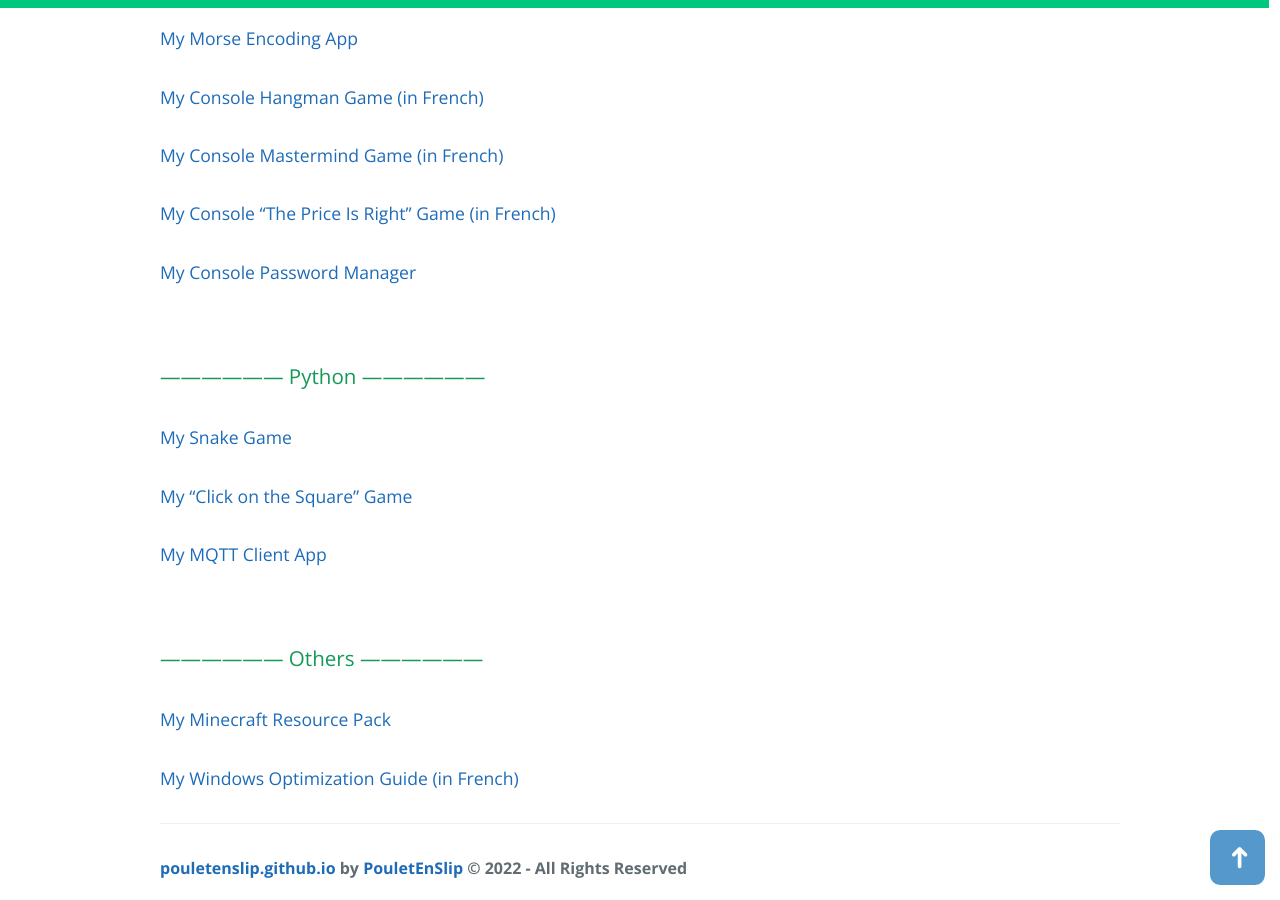
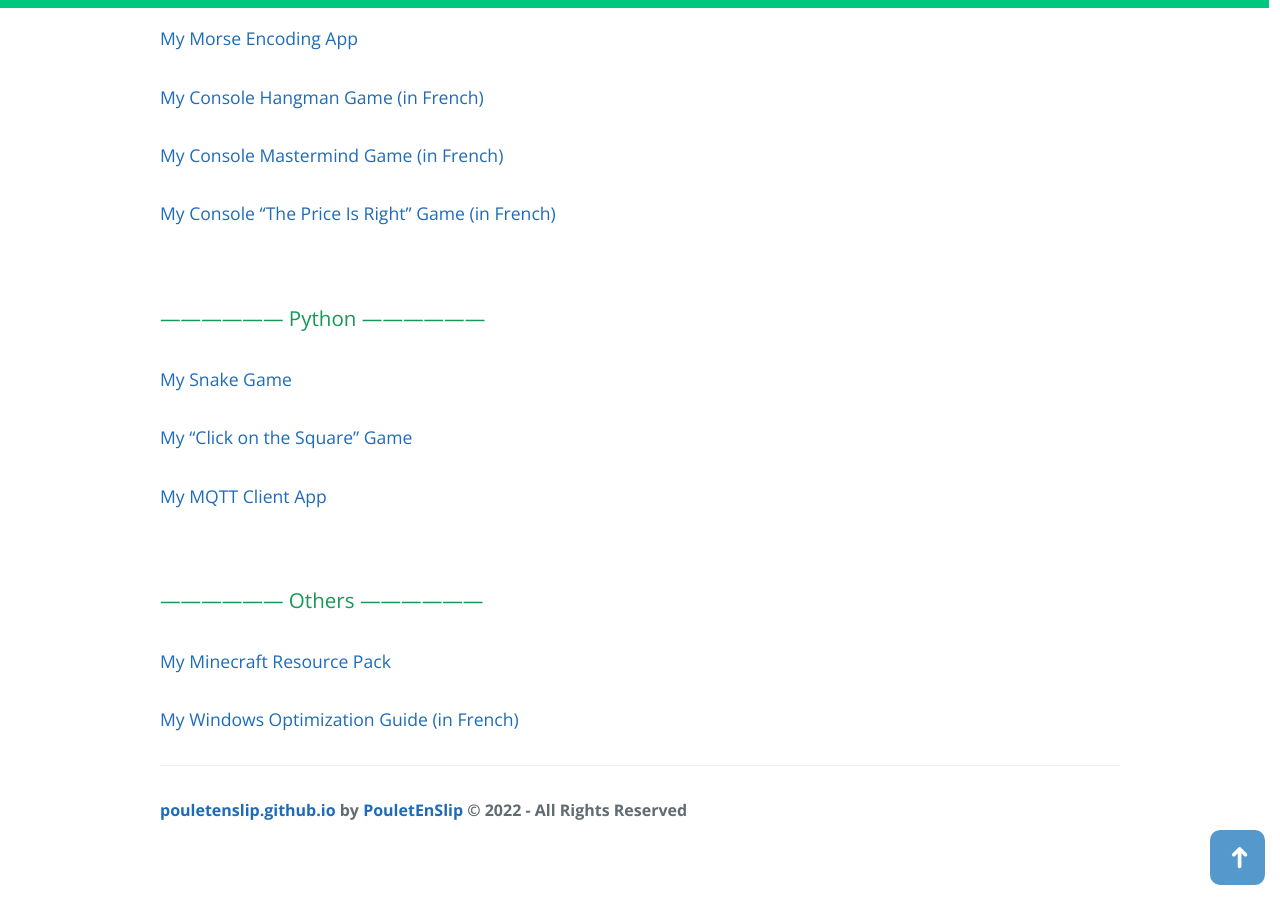
Before and after one commit to PouletEnSlip/pouletenslip.github.io, a Jekyll site: the page built from index.md, in a window 1280 px wide and 900 px high, scrolled down 1393 px. Built offline with Jekyll 4.4.1, drawn with Linux system fonts in a browser that asks for light colours; comment, search, counter and statistics services are not loaded; our own code applies the rules of GitHub Pages for plain Markdown files.

Commit message:
Update index.md

```diff
--- a/index.md
+++ b/index.md
@@ -26,7 +26,6 @@ layout: default
 #### [My Console Hangman Game (in French)](https://github.com/PouletEnSlip/HangmanGame)
 #### [My Console Mastermind Game (in French)](https://github.com/PouletEnSlip/Mastermind)
 #### [My Console "The Price Is Right" Game (in French)](https://github.com/PouletEnSlip/ThePriceIsRight)
-#### [My Console Password Manager](https://github.com/PouletEnSlip/Password)
 <br>
 
 ### ------------------ Python ------------------
```
